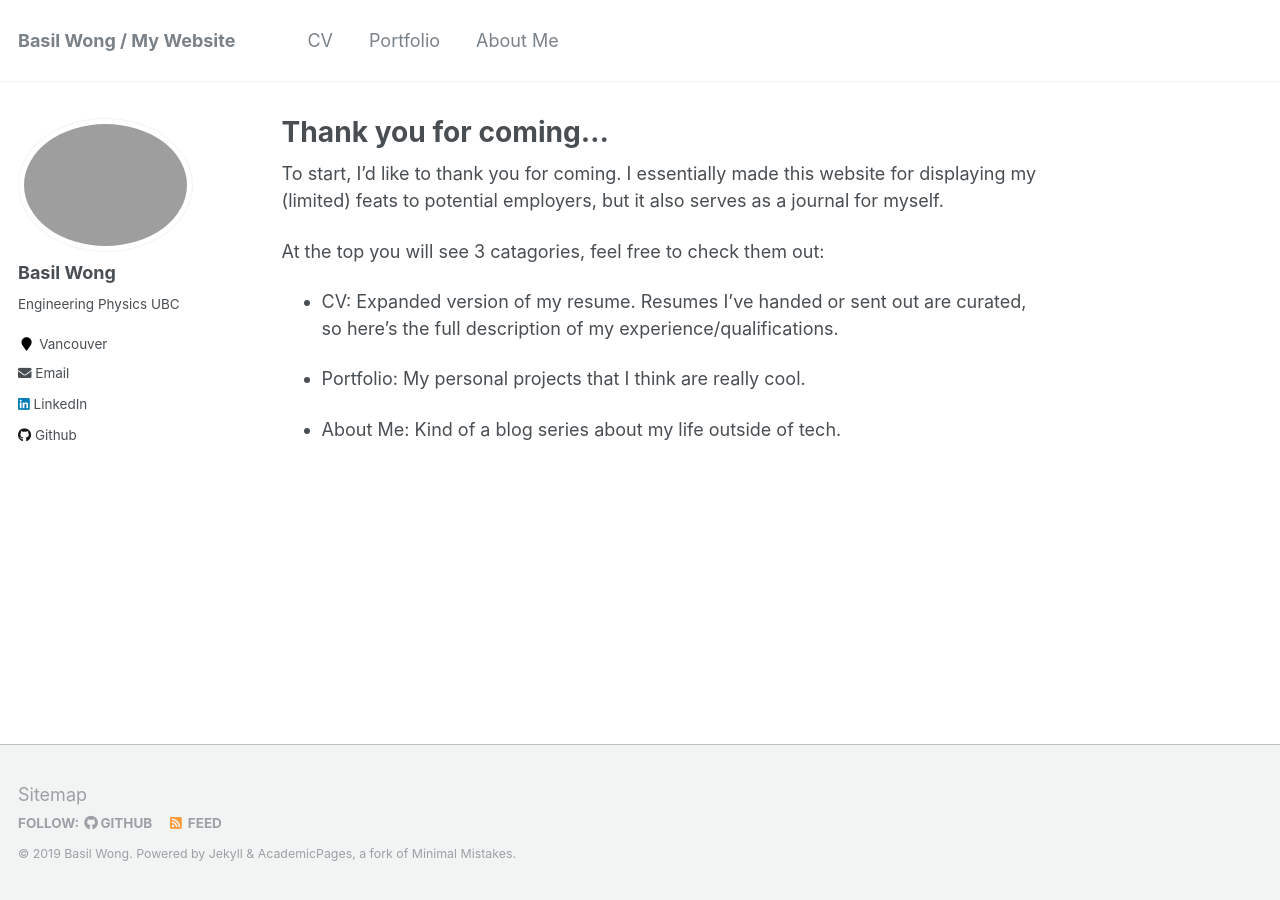
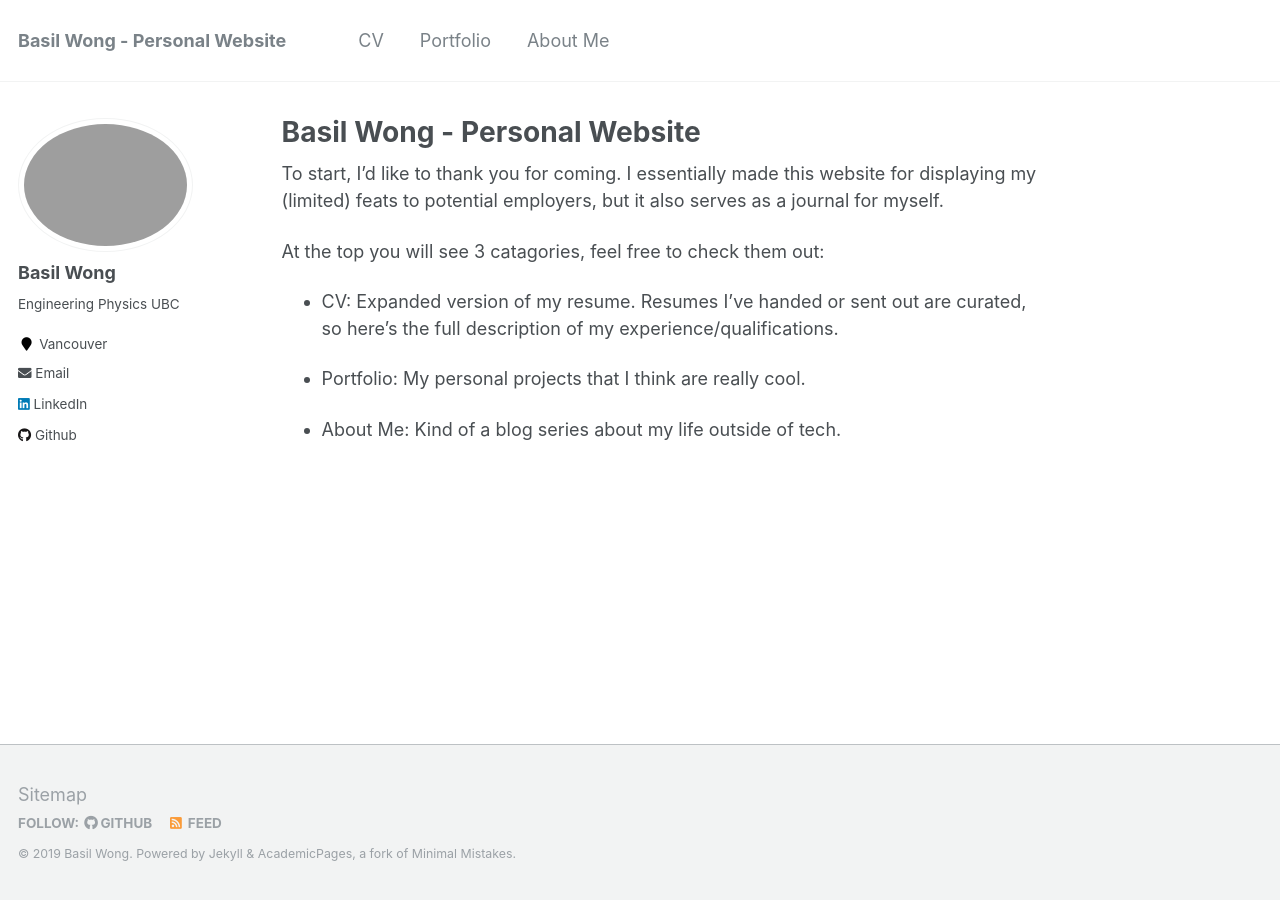
Before and after one commit to basilwong/basilwong.github.io, a Jekyll site: the page built from _pages/about.md, in a window 1280 px wide. Built offline with Jekyll 4.4.1, drawn with Linux system fonts in a browser that asks for light colours.

Commit message:
small changes to title page

```diff
--- a/_config.yml
+++ b/_config.yml
@@ -7,7 +7,7 @@
 
 # Site Settings
 locale                   : "en-US"
-title                    : "Basil Wong / My Website"
+title                    : "Basil Wong - Personal Website"
 title_separator          : "~"
 name                     : &name "Basil Wong"
 description              : &description "Engineering Physics UBC"
--- a/_pages/about.md
+++ b/_pages/about.md
@@ -1,6 +1,6 @@
 ---
 permalink: /
-title: "Thank you for coming..."
+title: "Basil Wong - Personal Website"
 excerpt: "About me"
 author_profile: true
 redirect_from:
```
